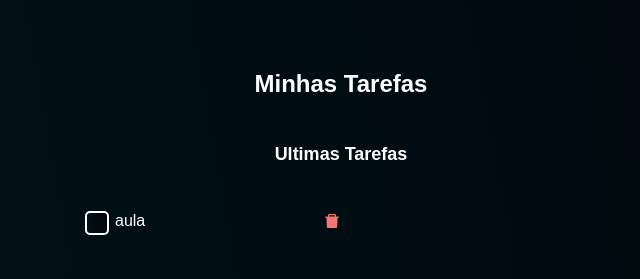
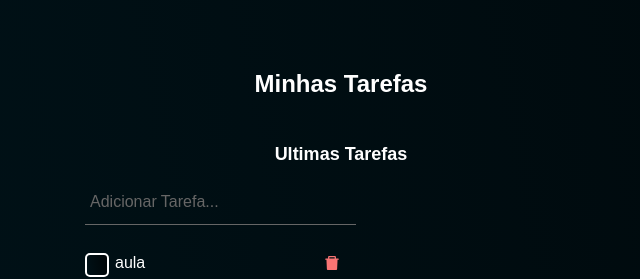
Before and after one commit to alex01sander/Tarefas, a React (Create React App) app: page / in a window 1280 px wide. Shown: the top 279 px of the page, without its empty margins (0-640 px from the left). Built offline with nearby package versions, Linux system fonts and the light colour scheme; no server answers.

Commit message:
feat: Ajustando os input e os estilos

```diff
--- /dev/null
+++ b/src/components/AddTask.jsx
@@ -0,0 +1,19 @@
+import CustomInput from './CustomInput'
+import './AddTask.scss'
+import { useState } from 'react'
+
+const AddTask = () => {
+    const [task, setTask] = useState([])
+
+
+    const onChange = (e) =>{
+        setTask(e.target.value)
+    }
+  return (
+   <div className="add-task-container">
+        <CustomInput label={"Adicionar Tarefa..."} value={task} onChange={onChange}/>
+   </div>
+  )
+}
+
+export default AddTask
--- /dev/null
+++ b/src/components/AddTask.scss
@@ -0,0 +1,12 @@
+.add-task-container {
+    display: flex;
+    align-items: center;
+
+    div:first-child {
+        width: 100%;
+    }
+
+    .custom-button-container {
+        margin-left: 16px;
+    }
+}
--- /dev/null
+++ b/src/components/CustomInput.jsx
@@ -0,0 +1,18 @@
+import React from 'react'
+import './CustomInput.scss'
+
+
+const CustomInput = ({label, value, onChange}) => {
+  return (
+    <div className="custom-input-container">
+        <input type="text" className="custom-input" onChange={(e) => onChange(e)}/>
+        {label ? (
+            <label className={
+                `${value.length > 0 ? "shrink" : ""} custom-input-label`
+            }>{label}</label>
+        ) : null}
+    </div>
+  )
+}
+
+export default CustomInput
--- /dev/null
+++ b/src/components/CustomInput.scss
@@ -0,0 +1,49 @@
+$sub-color: #666;
+$main-color: #00ffa3;
+
+@mixin shrinkLabel {
+    top: -14px;
+    font-size: 12px;
+    color: $main-color;
+}
+
+.custom-input-container {
+    position: relative;
+
+    .custom-input {
+        background: none;
+        color: $sub-color;
+        font-size: 18px;
+        padding: 10px 10px 10px 5px;
+        display: block;
+        width: 50%;
+        border: none;
+        border-radius: 0;
+        border-bottom: 1px solid $sub-color;
+        transition: all 0.5s ease;
+
+        &:focus {
+            outline: none;
+            border-bottom: 1px solid $main-color;
+        }
+
+        &:focus ~ .custom-input-label {
+            @include shrinkLabel();
+        }
+    }
+
+    .custom-input-label {
+        color: $sub-color;
+        font-size: 16px;
+        font-weight: normal;
+        position: absolute;
+        pointer-events: none;
+        left: 5px;
+        top: 10px;
+        transition: 300ms ease all;
+
+        &.shrink {
+            @include shrinkLabel();
+        }
+    }
+}
--- a/src/components/Taks.jsx
+++ b/src/components/Taks.jsx
@@ -4,6 +4,7 @@ import axios from "axios";
 import './Taks.scss'
 
 import TaskItens from "./TaskItem";
+import AddTask from "./AddTask";
 
 const Taks = () => {
     const [tasks, setTasks] = useState([
@@ -34,6 +35,7 @@ const Taks = () => {
 
         <div className="last-tasks">
             <h3>Ultimas Tarefas</h3>
+            <AddTask/>
             <div className="tasks-list">
                 {tasks.filter(task => task.isCompleted === false).map((lastTask)=> (
                     <TaskItens task={lastTask}/>
```
